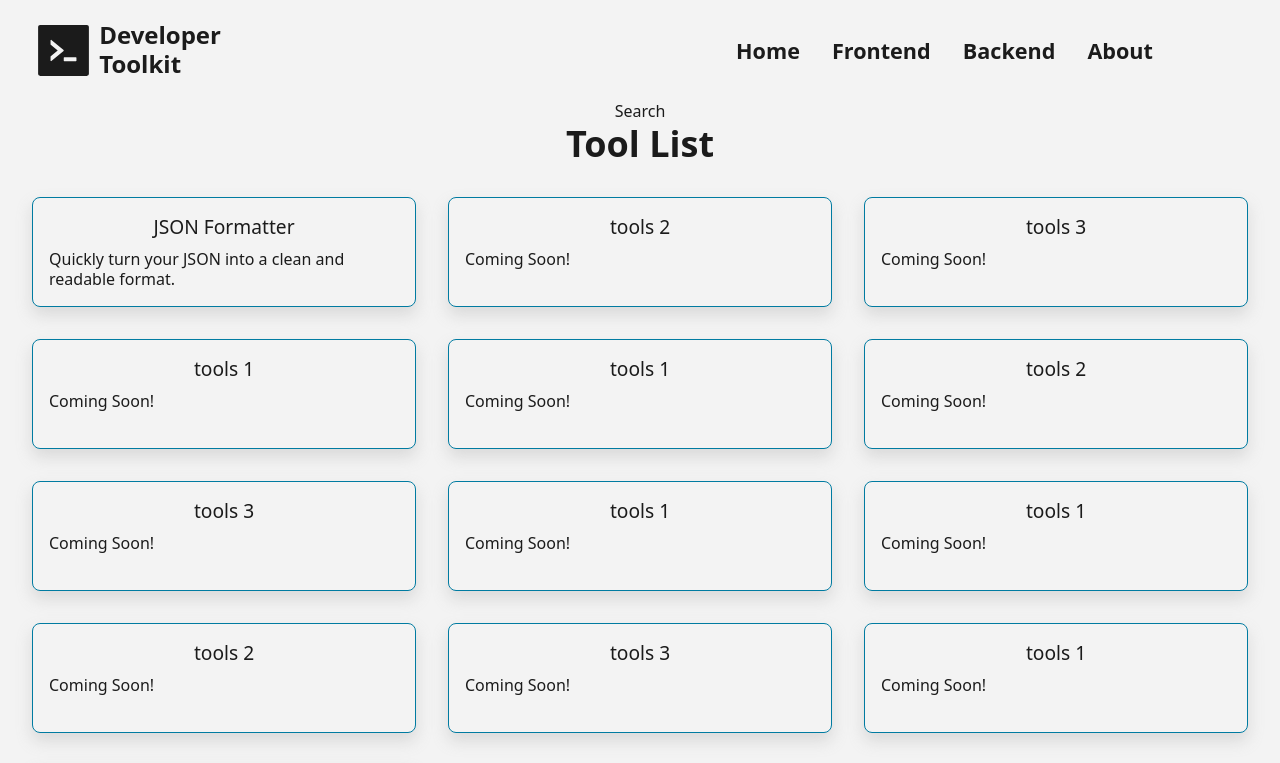
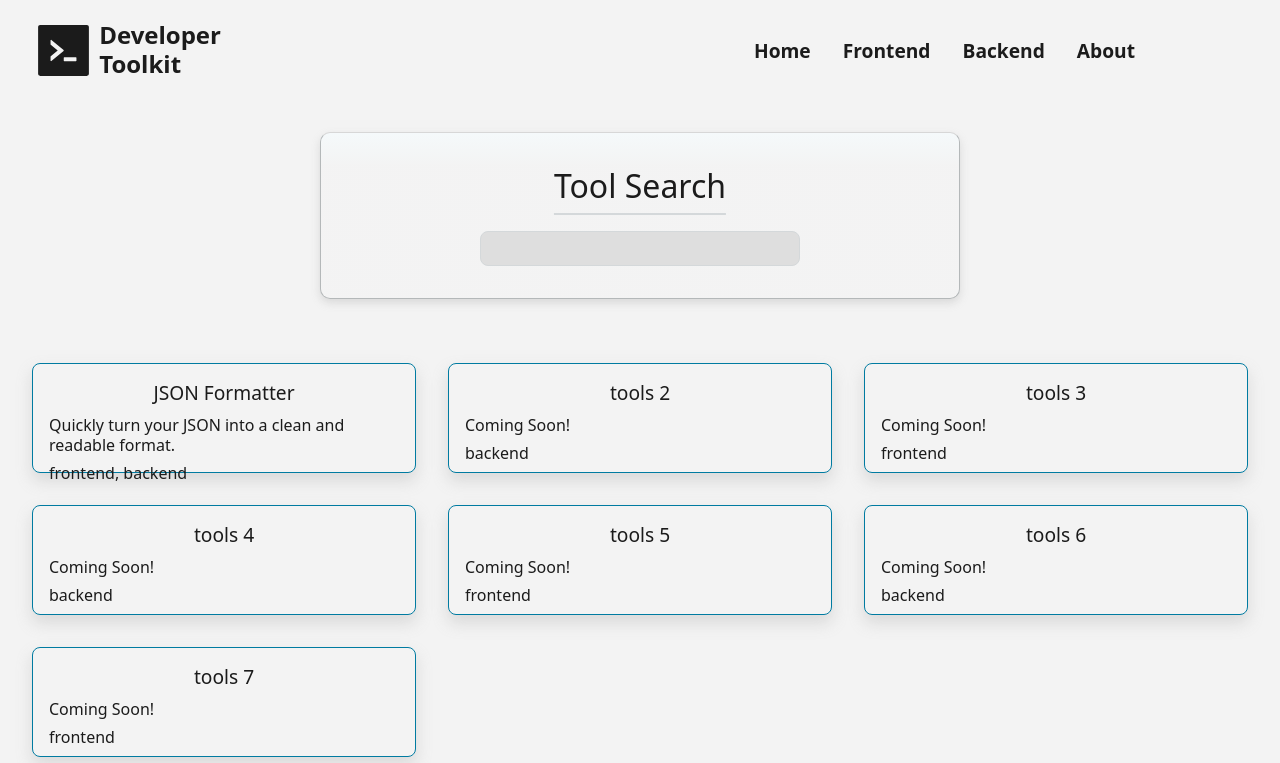
Before and after one commit to kolby-k/dev-toolkit-v2, a React (Vite) app in the folder app/: page /tools in a window 1280 px wide. Shown: the top 763 px of the page. Built offline with nearby package versions, Linux system fonts and the light colour scheme.

Commit message:
New Feat: Tools search hook takes user input and url query string to filter tools results. - memoized hook useSearchFilter - refactor CustomButton to new CustomLinkButton

```diff
--- a/app/src/components/CustomButton.tsx
+++ b/app/src/components/CustomButton.tsx
@@ -1,5 +1,4 @@
 import type React from "react";
-import { Link } from "react-router";
 
 export type ButtonVariantTypes =
   | "primary"
@@ -10,37 +9,30 @@ export type ButtonVariantTypes =
 export interface CustomButtonProps {
   title: string;
   variant?: ButtonVariantTypes;
-  to?: string;
-  scrollOnRedirect?: boolean;
   fontSize?: number;
   style?: React.CSSProperties;
+  onClick?: () => void;
   children?: React.ReactNode;
 }
 
 function CustomButton({
   title,
   variant = "primary",
-  to = "#",
-  scrollOnRedirect = true,
   fontSize = 1.15,
   style = {},
+  onClick,
   children,
 }: CustomButtonProps) {
-  const resetScrollOnRedirect = () => {
-    if (!scrollOnRedirect) return;
-    return window.scrollTo({ top: 0, behavior: "instant" });
-  };
-
   return (
-    <Link
-      to={to}
-      onClick={resetScrollOnRedirect}
+    <button
+      title={title}
+      onClick={onClick}
       className={`button-base ${variant}-btn`}
       style={style}
     >
       <p style={{ fontSize: `${fontSize}rem` }}> {title} </p>
       {children}
-    </Link>
+    </button>
   );
 }
 
--- /dev/null
+++ b/app/src/components/CustomLinkButton.tsx
@@ -0,0 +1,48 @@
+import type React from "react";
+import { Link } from "react-router";
+
+export type ButtonVariantTypes =
+  | "primary"
+  | "secondary"
+  | "warning"
+  | "success"
+  | "info";
+export interface CustomLinkButtonProps {
+  title: string;
+  variant?: ButtonVariantTypes;
+  to?: string;
+  scrollOnRedirect?: boolean;
+  fontSize?: number;
+  style?: React.CSSProperties;
+  children?: React.ReactNode;
+}
+
+function CustomLinkButton({
+  title,
+  variant = "primary",
+  to = "#",
+  scrollOnRedirect = true,
+  fontSize = 1.15,
+  style = {},
+  children,
+}: CustomLinkButtonProps) {
+  const resetScrollOnRedirect = async () => {
+    if (!scrollOnRedirect) return;
+    await new Promise((r) => setTimeout(r, 50));
+    return window.scrollTo({ top: 0, behavior: "smooth" });
+  };
+
+  return (
+    <Link
+      to={to}
+      onClick={resetScrollOnRedirect}
+      className={`button-base ${variant}-btn`}
+      style={style}
+    >
+      <p style={{ fontSize: `${fontSize}rem` }}> {title} </p>
+      {children}
+    </Link>
+  );
+}
+
+export default CustomLinkButton;
--- a/app/src/constants.tsx
+++ b/app/src/constants.tsx
@@ -2,6 +2,7 @@ export interface ToolItem {
   label: string;
   description: string;
   href: string;
+  category: string[];
 }
 
 export const TOOLS: ToolItem[] = [
@@ -9,65 +10,42 @@ export const TOOLS: ToolItem[] = [
     label: "JSON Formatter",
     description: "Quickly turn your JSON into a clean and readable format.",
     href: "/tools/json-formatter",
+    category: ["frontend", "backend"],
   },
   {
     label: "tools 2",
     description: "Coming Soon!",
     href: "/tools/",
+    category: ["backend"],
   },
   {
     label: "tools 3",
     description: "Coming Soon!",
     href: "/tools/",
+    category: ["frontend"],
   },
   {
-    label: "tools 1",
+    label: "tools 4",
     description: "Coming Soon!",
     href: "/tools/",
+    category: ["backend"],
   },
   {
-    label: "tools 1",
+    label: "tools 5",
     description: "Coming Soon!",
     href: "/tools/",
+    category: ["frontend"],
   },
   {
-    label: "tools 2",
+    label: "tools 6",
     description: "Coming Soon!",
     href: "/tools/",
+    category: ["backend"],
   },
   {
-    label: "tools 3",
+    label: "tools 7",
     description: "Coming Soon!",
     href: "/tools/",
-  },
-  {
-    label: "tools 1",
-    description: "Coming Soon!",
-    href: "/tools/",
-  },
-  {
-    label: "tools 1",
-    description: "Coming Soon!",
-    href: "/tools/",
-  },
-  {
-    label: "tools 2",
-    description: "Coming Soon!",
-    href: "/tools/",
-  },
-  {
-    label: "tools 3",
-    description: "Coming Soon!",
-    href: "/tools/",
-  },
-  {
-    label: "tools 1",
-    description: "Coming Soon!",
-    href: "/tools/",
-  },
-  {
-    label: "tools 1",
-    description: "Coming Soon!",
-    href: "/tools/",
+    category: ["frontend"],
   },
 ];
--- /dev/null
+++ b/app/src/hooks/useSearchFilter.tsx
@@ -0,0 +1,40 @@
+import { useMemo, useState } from "react";
+import { useSearchParams } from "react-router";
+import { TOOLS, type ToolItem } from "../constants";
+
+function useSearchFilter() {
+  const [userSearchInput, setUserSearchInput] = useState<string>("");
+
+  const [params] = useSearchParams();
+  const categoryParamRaw = params.get("category");
+  const categoryParam = categoryParamRaw?.toLowerCase() ?? "";
+
+  const filteredTools = useMemo<ToolItem[]>(() => {
+    const userSearch = userSearchInput.trim().toLowerCase();
+
+    const byCategory = TOOLS.filter((t) => {
+      if (!categoryParam) return true;
+      // compare normalized categories
+      return t.category.some((c) => c.toLowerCase() === categoryParam);
+    });
+
+    if (!userSearch) return byCategory;
+
+    return byCategory.filter((t) => {
+      const labelMatch = t.label.toLowerCase().includes(userSearch);
+      const categoryMatch = t.category.some((c) =>
+        c.toLowerCase().includes(userSearch)
+      );
+      return labelMatch || categoryMatch;
+    });
+  }, [categoryParam, userSearchInput]);
+
+  return {
+    userSearchInput,
+    setUserSearchInput,
+    categoryParam,
+    filteredTools,
+  };
+}
+
+export default useSearchFilter;
--- a/app/src/routes/tools/Tools.tsx
+++ b/app/src/routes/tools/Tools.tsx
@@ -1,34 +1,67 @@
-import { useState } from "react";
-import { Link } from "react-router";
-import { TOOLS } from "../../constants";
-
+import { Link, useSearchParams } from "react-router";
+import { IoMdClose } from "react-icons/io";
 import "../../styles/Tools.css";
+import useSearchFilter from "../../hooks/useSearchFilter";
+import CustomButton from "../../components/CustomButton";
+import { RxCrossCircled } from "react-icons/rx";
 
 function Tools() {
-  const [searchHidden, setSearchHidden] = useState<boolean>(true);
-  const [searchString, setSearchString] = useState<null | string>(null);
+  const { setUserSearchInput, userSearchInput, categoryParam, filteredTools } =
+    useSearchFilter();
 
+  const [, setSearchParams] = useSearchParams();
+
+  const resetParams = () => {
+    return setSearchParams();
+  };
   return (
     <div className="page-wrapper">
       <div className="tool-section">
-        <div className="search-container">
-          {!searchHidden && (
+        <div className="input-container gradient-card">
+          <h3>Tool Search</h3>
+          <div className="search-container">
             <input
               type="text"
-              value={searchString ?? ""}
-              onChange={(e) => setSearchString(e.target.value)}
+              value={userSearchInput ?? ""}
+              onChange={(e) => setUserSearchInput(e.target.value)}
+              id="search-input"
             />
+            {!!userSearchInput.length && (
+              <RxCrossCircled
+                onClick={() => setUserSearchInput("")}
+                id="clear-search"
+              />
+            )}
+          </div>
+          {categoryParam && (
+            <div className="category-filter">
+              <label>Category:</label>
+              <CustomButton
+                title={categoryParam}
+                variant="primary"
+                onClick={resetParams}
+                fontSize={0.9}
+                style={{
+                  padding: "0.5rem 0.75rem",
+                  minHeight: 30,
+                  fontWeight: 400,
+                  gap: "0.5rem",
+                }}
+              >
+                <IoMdClose size={18} />
+              </CustomButton>
+            </div>
           )}
-          <div onClick={() => setSearchHidden(!searchHidden)}>Search</div>
         </div>
-        <h2>Tool List</h2>
+
         <div className="tool-list">
-          {TOOLS &&
-            TOOLS.map((t) => {
+          {filteredTools &&
+            filteredTools.map((t, idx) => {
               return (
-                <Link key={`${t.label}`} to={t.href} className="card">
+                <Link key={`t-${idx}`} to={t.href} className="card">
                   <h6>{t.label} </h6>
                   <p>{t.description}</p>
+                  <p>{t.category.join(", ")}</p>
                 </Link>
               );
             })}
--- a/app/src/styles/App.css
+++ b/app/src/styles/App.css
@@ -206,6 +206,7 @@
   color: var(--text-muted);
   padding: 1rem;
   font-weight: 300;
+  font-size: 0.9rem;
 }
 #developer {
   color: var(--primary);
@@ -228,21 +229,11 @@
 /* MEDIA QUERIES */
 @media (min-width: 960px) {
   .footer {
-    flex-direction: row;
-    margin-bottom: 2rem;
-  }
-
-  #dev-note {
-    position: absolute;
-    right: 10px;
-    bottom: -4px;
-    width: 220px;
-    height: auto;
-    padding: 1rem;
+    margin-bottom: 0.5rem;
   }
 
   .footer-links {
-    font-size: 1.35rem;
+    font-size: 1.2rem;
     font-weight: 600;
   }
 }
@@ -259,7 +250,7 @@
     justify-content: center;
     column-gap: 2rem;
 
-    font-size: 1.35rem;
+    font-size: 1.2rem;
     font-weight: 600;
   }
 
--- a/app/src/styles/Tools.css
+++ b/app/src/styles/Tools.css
@@ -1,11 +1,85 @@
 .tool-section {
-  text-align: center;
   display: flex;
   flex-direction: column;
+  align-items: center;
 
   /* border: 1px solid green; */
 }
 
+/* SEARCH AND CATEGORY INPUTS */
+.input-container {
+  display: flex;
+  flex-direction: column;
+  justify-content: center;
+  align-items: center;
+  text-align: center;
+
+  min-width: 300px;
+  max-width: 1250px;
+  margin: 2rem;
+  padding: 2rem;
+  gap: 1rem;
+  box-shadow: 0 4px 8px var(--shadow);
+}
+.input-container h3 {
+  padding-bottom: 0.5rem;
+  position: relative;
+  font-weight: 500;
+}
+.input-container h3::after {
+  content: "";
+  position: absolute;
+  bottom: 0px;
+  left: 50%;
+  transform: translate(-50%);
+  width: 100%;
+  height: 2px;
+  background-color: var(--border-secondary);
+}
+
+.search-container {
+  position: relative;
+  padding: 0 1rem;
+}
+#search-input {
+  height: 2.2rem;
+  width: 90%;
+  margin: auto;
+
+  font-size: 1.1rem;
+  font-weight: 400;
+
+  border-radius: 8px;
+}
+#clear-search {
+  position: absolute;
+  right: -0.8rem;
+  top: 50%;
+  transform: translateY(-50%);
+
+  color: var(--accent-red);
+  width: 2rem;
+  height: auto;
+  padding: 0.25rem;
+  cursor: pointer;
+}
+
+/* Category Filter */
+.category-filter {
+  display: flex;
+  justify-content: center;
+  align-items: center;
+  flex-wrap: wrap;
+  gap: 0.5rem;
+  margin-top: 1rem;
+}
+
+.category-filter label {
+  font-size: 1.25rem;
+  font-weight: 400;
+}
+
+/* TOOLS LIST */
 .tool-list {
   overflow: auto;
   display: grid;
@@ -45,14 +119,6 @@
   text-align: center;
 }
 
-.search-container {
-  display: flex;
-  flex: 1;
-  justify-content: space-evenly;
-
-  /* border: 1px solid red; */
-}
-
 /* MEDIA QUERIES */
 @media (min-width: 790px) {
   .tool-list {
@@ -60,4 +126,16 @@
     grid-template-columns: 1fr 1fr 1fr;
     gap: 2rem;
   }
+
+  .input-container {
+    min-width: 50vw;
+  }
+
+  #search-input {
+    width: 20rem;
+  }
+
+  #clear-search {
+    right: -1.5rem;
+  }
 }
--- a/app/src/styles/index.css
+++ b/app/src/styles/index.css
@@ -4,8 +4,6 @@
   --bg: oklch(0.1482 0 0);
   --bg-secondary: oklch(0.2178 0 0);
   --bg-muted: oklch(0.4 0 0);
-
-  --downlight: var(--bg-muted);
 
   --text: oklch(0.955 0 0);
   --text-secondary: oklch(0.9001 0 0);
@@ -23,7 +21,7 @@
   --card: oklch(0.937 0 0);
   --card-text: oklch(0.35 0.02 197.881);
   --divider: oklch(0.7122 0 0);
-  --border: oklch(0.5952 0 0);
+  --border: oklch(0.5 0 0);
   --border-secondary: oklch(0.2645 0 0);
 
   --btn-green: oklch(0.65 0.2 152);
@@ -34,13 +32,19 @@
   --btn-blue-light: oklch(0.85 0.2 210);
   --text-blue: oklch(0.15 0.15 210);
 
+  --btn-red: oklch(0.65 0.2 28);
+  --btn-red-light: oklch(0.85 0.2 28);
+  --text-red: oklch(0.15 0.15 28);
+
   --link: oklch(0.5 0.2 210);
   --link-2: oklch(0.55 0.2 210);
   --link-3: oklch(0.45 0.2 210);
 
   --shadow: oklch(0.3 0.1 270 / 0.3);
-  --highlight: oklch(0.9152 0 0);
+  --highlight: oklch(0.65 0 0);
   --icon: oklch(0.21 0 0);
+
+  --downlight: var(--bg-muted);
 
   --brighter-filter: 110%;
   font-size: 14px;
@@ -78,7 +82,7 @@
     --text-blue: oklch(1 0.1 210);
 
     --shadow: oklch(0.7 0 0 / 0.3);
-    --highlight: oklch(0.95 0 0);
+    --highlight: oklch(0.88 0 0);
     --icon: oklch(0.4 0 0);
     --downlight: var(--card);
 
@@ -221,20 +225,23 @@ p {
 /* BUTTON COMPONENT */
 .button-base {
   display: inline-flex;
-  min-width: 100px;
-  min-height: 50px;
+  min-width: 80px;
+  min-height: 40px;
 
-  padding: 1rem 2rem;
+  padding: 0.5rem 1rem;
   align-items: center;
   justify-content: space-between;
   gap: 1rem;
 
   text-decoration: none;
 
-  border-radius: 1rem;
+  border-radius: 10px;
   cursor: pointer;
 }
 
+.button-base:hover {
+  filter: brightness(95%);
+}
 .primary-btn {
   font-weight: 500;
 
@@ -251,8 +258,44 @@ p {
   color: var(--text-blue);
 }
 
+.warning-btn {
+  font-weight: 500;
+
+  background-color: var(--btn-red);
+  border: 1px solid var(--btn-red-light);
+  color: var(--text-red);
+}
+
 .icon {
   color: var(--icon);
+}
+
+input {
+  background-color: var(--bg-secondary);
+
+  padding: 0.5rem 0.5rem 0.5rem 0.75rem;
+  border-radius: 0.75rem;
+  width: 100%;
+  outline: none;
+  border: 1px solid var(--border-secondary);
+  color: var(--text);
+}
+input:focus {
+  border-color: var(--primary);
+  box-shadow: 0 0 8px var(--primary-light);
+}
+
+.gradient-card {
+  background: linear-gradient(0deg, var(--bg) 80%, var(--downlight));
+  border: 1px solid var(--border);
+  border-top: 1px solid var(--highlight);
+  border-radius: 10px;
+}
+
+@media (min-width: 768px) {
+  :root {
+    font-size: 15px;
+  }
 }
 
 @media (min-width: 1250px) {
```
Also changed, not shown: app/src/routes/Home.tsx (+8 -6 lines), app/src/styles/Home.css (+4 -5 lines).
